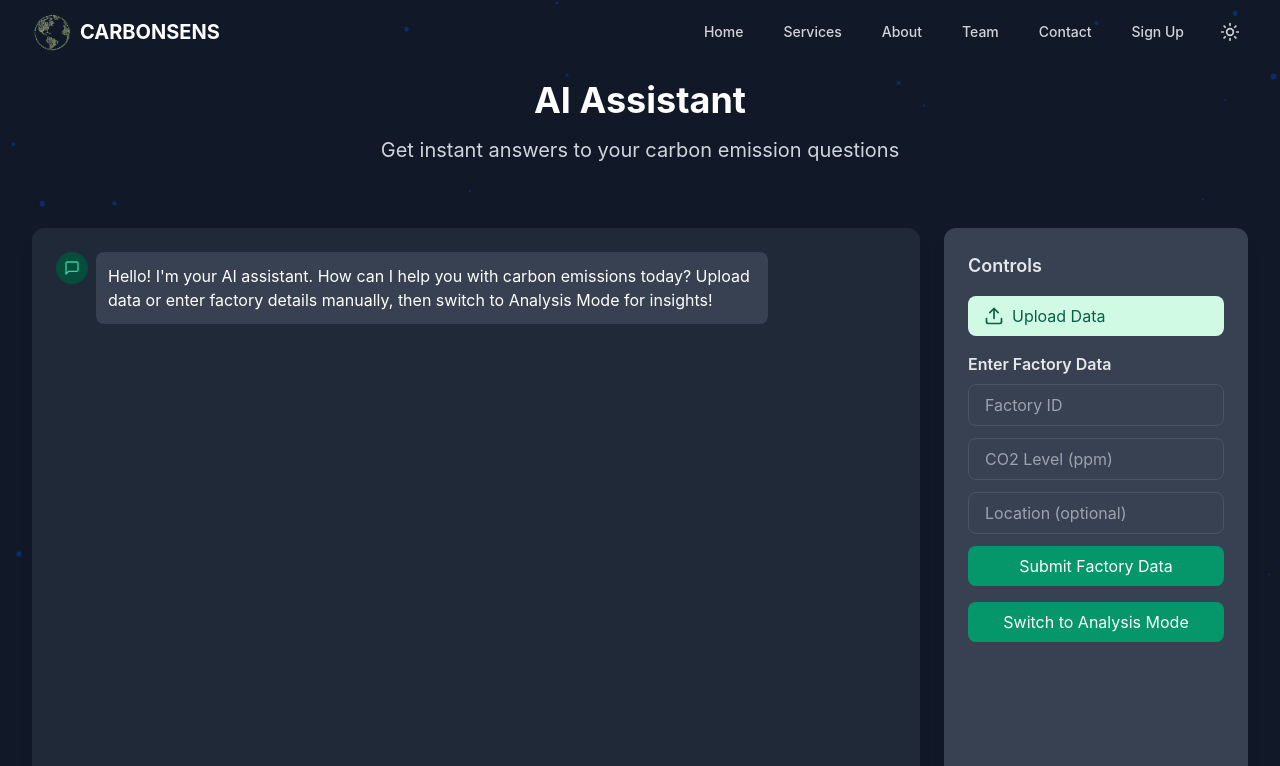
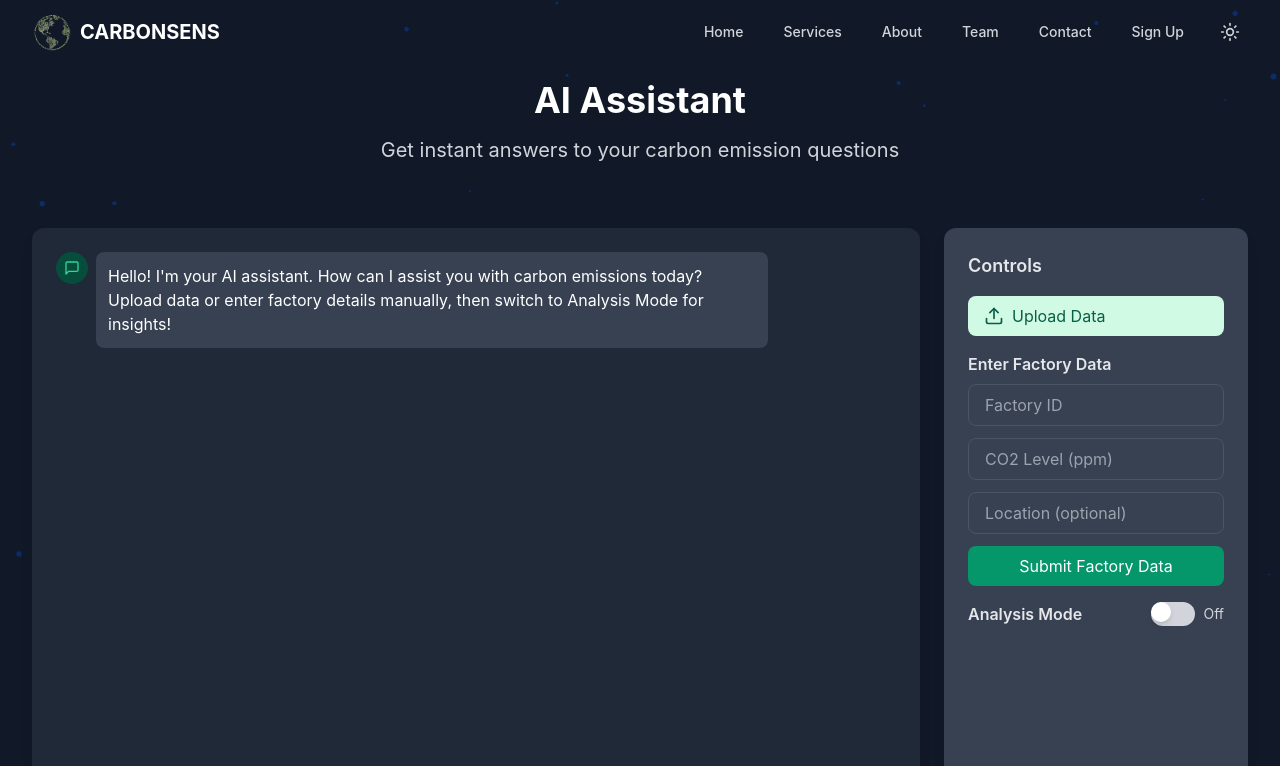
Before and after one commit to zaydbf/GAIAthon, a React (Vite) app in the folder frontend/: page /ai-assistant in a window 1280 px wide. Shown: the top 766 px of the page. Built offline with nearby package versions, Linux system fonts and the light colour scheme.

Commit message:
Fixed button for Analysis Mode

```diff
--- a/frontend/src/pages/AIAssistant.tsx
+++ b/frontend/src/pages/AIAssistant.tsx
@@ -4,7 +4,7 @@ import axios from 'axios';
 
 const AIAssistant: React.FC = () => {
   const [messages, setMessages] = useState<Array<{ text: string; isUser: boolean }>>([
-    { text: "Hello! I'm your AI assistant. How can I help you with carbon emissions today? Upload data or enter factory details manually, then switch to Analysis Mode for insights!", isUser: false }
+    { text: "Hello! I'm your AI assistant. How can I assist you with carbon emissions today? Upload data or enter factory details manually, then switch to Analysis Mode for insights!", isUser: false }
   ]);
   const [input, setInput] = useState('');
   const [isAnalysisMode, setIsAnalysisMode] = useState(false);
@@ -14,7 +14,7 @@ const AIAssistant: React.FC = () => {
     co2Level: '',
     location: ''
   });
-  const [error, setError] = useState<string | null>(null); // Added for error handling
+  const [error, setError] = useState<string | null>(null);
 
   const handleSubmit = async (e: React.FormEvent, message?: string) => {
     e.preventDefault();
@@ -77,7 +77,7 @@ const AIAssistant: React.FC = () => {
       setMessages(prev => [...prev, { text: `Manually entered factory data for ${factoryData.factoryID}`, isUser: true }]);
       console.log('Manual data formatted:', csvData);
       setFactoryData({ factoryID: '', co2Level: '', location: '' });
-      setError(null); // Clear any previous errors
+      setError(null);
     } else {
       setMessages(prev => [...prev, { text: 'Please provide Factory ID and CO2 Level.', isUser: false }]);
     }
@@ -225,12 +225,26 @@ const AIAssistant: React.FC = () => {
               </form>
             </div>
 
-            <button
-              onClick={() => setIsAnalysisMode(!isAnalysisMode)}
-              className="px-4 py-2 bg-emerald-600 text-white rounded-lg hover:bg-emerald-700 transition-colors w-full text-center"
-            >
-              {isAnalysisMode ? 'Switch to Chat Mode' : 'Switch to Analysis Mode'}
-            </button>
+            {/* Toggle Switch for Analysis Mode */}
+            <div className="flex items-center justify-between">
+              <span className="text-md font-semibold text-gray-800 dark:text-gray-200">
+                Analysis Mode
+              </span>
+              <label className="relative inline-flex items-center cursor-pointer">
+                <input
+                  type="checkbox"
+                  checked={isAnalysisMode}
+                  onChange={() => setIsAnalysisMode(!isAnalysisMode)}
+                  className="sr-only peer"
+                />
+                <div className="w-11 h-6 bg-gray-300 peer-focus:outline-none peer-focus:ring-2 peer-focus:ring-emerald-500 rounded-full peer peer-checked:bg-emerald-600 transition-colors">
+                  <div className={`w-5 h-5 bg-white rounded-full shadow-md transform transition-transform ${isAnalysisMode ? 'translate-x-5' : 'translate-x-0'}`}></div>
+                </div>
+                <span className="ml-2 text-sm text-gray-600 dark:text-gray-300">
+                  {isAnalysisMode ? 'On' : 'Off'}
+                </span>
+              </label>
+            </div>
           </div>
         </div>
       </div>
```
Also changed, not shown: 1 other file (tests, documents, lock files or other folders).
